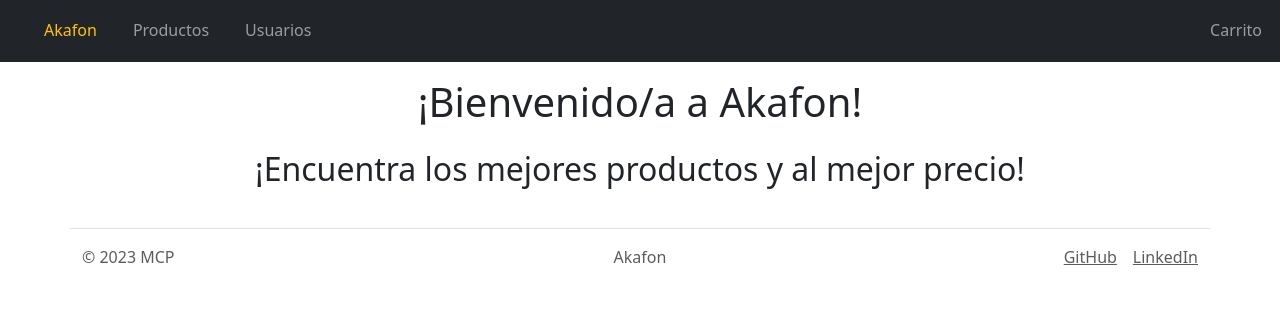
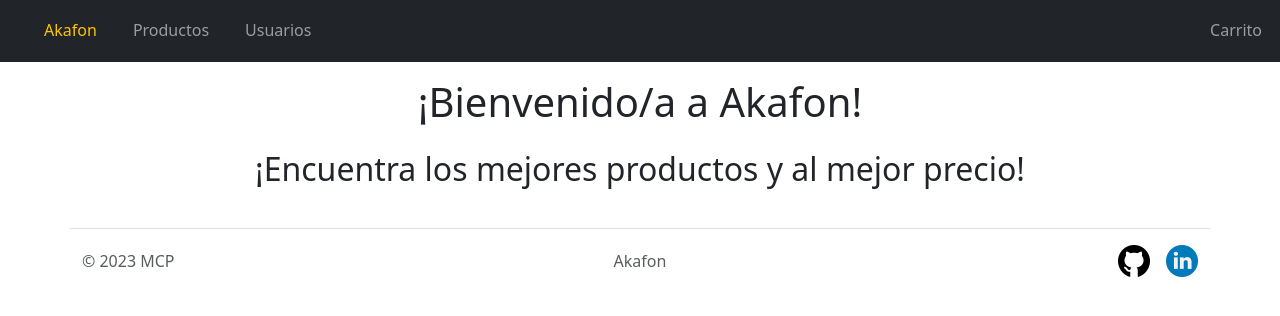
Before and after one commit to macarrp/DummyJSON, an Angular app: page / in a window 1280 px wide. Shown: the top 316 px of the page. Built offline with nearby package versions, Linux system fonts and the light colour scheme; no server answers.

Commit message:
Añadir logotipos al footer y publicar repo

```diff
--- a/src/app/core/shared/footer/footer.component.css
+++ b/src/app/core/shared/footer/footer.component.css
@@ -0,0 +1,7 @@
+.zoom  {
+    transition: transform .2s;
+}
+
+.zoom:hover {
+    transform: scale(1.25);
+}
--- a/src/app/core/shared/footer/footer.component.html
+++ b/src/app/core/shared/footer/footer.component.html
@@ -8,7 +8,17 @@
     </div>
 
     <ul class="nav col-md-4 justify-content-end list-unstyled d-flex">
-      <li class="ms-3"><a class="text-muted" href="#">GitHub</a></li>
-      <li class="ms-3"><a class="text-muted" href="https://www.linkedin.com/in/marcelo-c-658505210/" target="_blank">LinkedIn</a></li>
+      <li class="ms-3">
+        <a href="" target="_blank">
+          <img class="zoom" src="assets/badges/github.png" alt="GitHub Logo"
+            width="32" height="32">
+        </a>
+      </li>
+      <li class="ms-3">
+        <a href="https://www.linkedin.com/in/marcelo-c-658505210/" target="_blank">
+          <img class="zoom" src="assets/badges/linkedin.png" alt="LinkedIn Logo"
+            width="32" height="32">
+        </a>
+      </li>
     </ul>
 </footer>
--- a/src/index.html
+++ b/src/index.html
@@ -1,5 +1,6 @@
 <!doctype html>
 <html lang="es">
+
 <head>
   <meta charset="utf-8">
   <title>Dummy JSON</title>
@@ -7,7 +8,9 @@
   <meta name="viewport" content="width=device-width, initial-scale=1">
   <link rel="icon" type="image/x-icon" href="favicon.ico">
 </head>
+
 <body>
   <app-root></app-root>
 </body>
+
 </html>
```
Also changed, not shown: src/assets/badges/linkedin.png (added).
